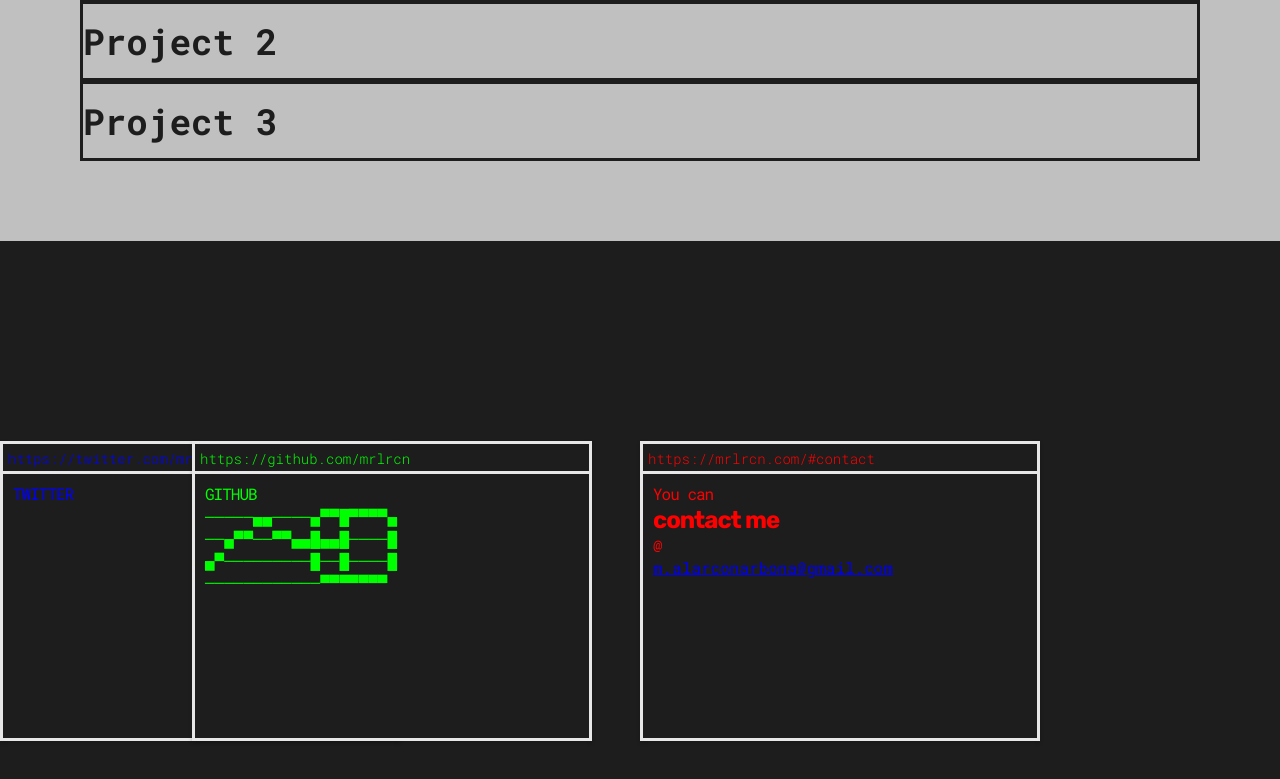
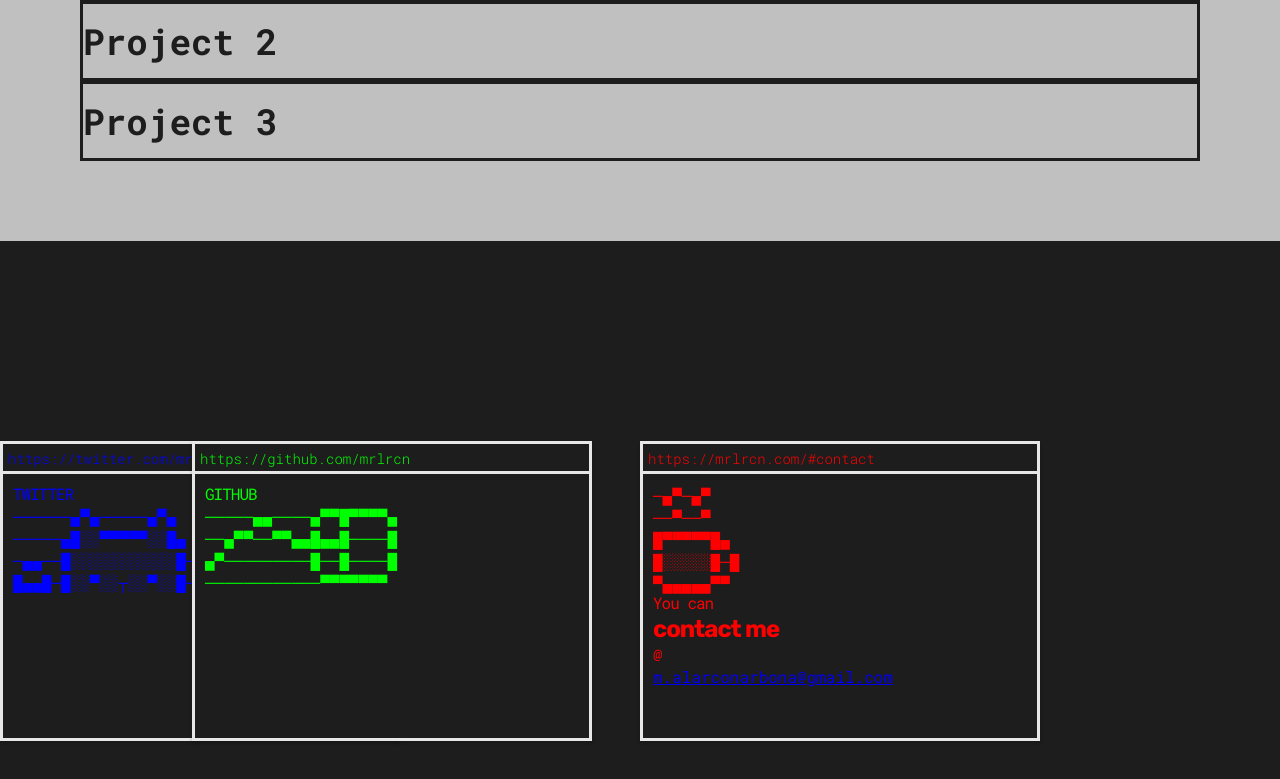
Before and after one commit to mrlrcn/styleguide, a React (Vite) app: page / in a window 1280 px wide. Shown: the part 1679-2458 px from the top of the page. Built offline with nearby package versions, Linux system fonts and the light colour scheme.

Commit message:
:alembic: AsciiIcons

```diff
--- /dev/null
+++ b/src/components/AsciiIcons/AsciiCat.jsx
@@ -0,0 +1,12 @@
+import './AsciiIcons.scss'
+
+function AsciiCat() {
+    return <span className="icon">
+        ──────▄▀▄─────▄▀▄
+        ─────▄█░░▀▀▀▀▀░░█▄
+        ─▄▄──█░░░░░░░░░░░█──▄▄
+        █▄▄█─█░░▀░░┬░░▀░░█─█▄▄█
+    </span>
+}
+
+export default AsciiCat
--- /dev/null
+++ b/src/components/AsciiIcons/AsciiIcons.scss
@@ -0,0 +1,5 @@
+.icon {
+  display: inline-block;
+  width: 32px;
+  height: 32px;
+}
--- /dev/null
+++ b/src/components/AsciiIcons/AsciiMouse.jsx
@@ -0,0 +1,12 @@
+import './AsciiIcons.scss'
+
+function IconMouse() {
+    return <span className="icon">
+        ─────▄▄────▄▀▀█▀▀▀▀▄
+        ──▄▀▀──▀▀▄▄█▄▄█────█
+        ▄▀─────────█──█────█
+        ────────────▀▀▀▀▀▀▀
+    </span>
+}
+
+export default IconMouse
--- /dev/null
+++ b/src/components/AsciiIcons/AsciiTea.jsx
@@ -0,0 +1,14 @@
+import './AsciiIcons.scss'
+
+function AsciiTea() {
+    return <span className="icon">
+        ─▄▀─▄▀
+        ──▀──▀
+        █▀▀▀▀▀█▄
+        █░░░░░█─█
+        ▀▄▄▄▄▄▀▀
+
+    </span>
+}
+
+export default AsciiTea
--- a/src/views/Home/Home.jsx
+++ b/src/views/Home/Home.jsx
@@ -8,6 +8,10 @@ import HighlightedText from "../../components/AboutMe/HighlightedText"
 import Contact from "../../components/Contact/Contact"
 import Card from "../../components/Card/Card"
 import Marquee from "../../components/Marquee/Marquee"
+
+import AsciiCat from "../../components/AsciiIcons/AsciiCat"
+import AsciiMouse from "../../components/AsciiIcons/AsciiMouse"
+import AsciiTea from "../../components/AsciiIcons/AsciiTea"
 
 
 
@@ -49,20 +53,19 @@ export default function Home() {
             <section className="section section__contact">
 
                 <div style={{ position: 'relative'}}>
-                    <Card color="blue"  title="https://twitter.com/mrlrcn"><p>TWITTER</p></Card>
+                    <Card color="blue"  title="https://twitter.com/mrlrcn">
+                        <p>TWITTER</p>
+                        <AsciiCat />
+                    </Card>
+
                     <Card color="green"  y="15" title="https://github.com/mrlrcn">
 
                     <p>GITHUB</p>
-                        <span className="contact-card__ascii">
-                            ─────▄▄────▄▀▀█▀▀▀▀▄
-                            ──▄▀▀──▀▀▄▄█▄▄█────█
-                            ▄▀─────────█──█────█
-                            ────────────▀▀▀▀▀▀▀
-                        </span>
+<AsciiMouse />
                     </Card>
 
                     <Card color="red" x="30" y="50" title="https://mrlrcn.com/#contact">
-
+                    <AsciiTea />
                         <p>You can <span><h5>contact me</h5></span> @</p>
 
                         <a className="contact-card__link" href="mailto:m.alarconarbona@gmail.com" target="_blank">m.alarconarbona@gmail.com</a>
```
